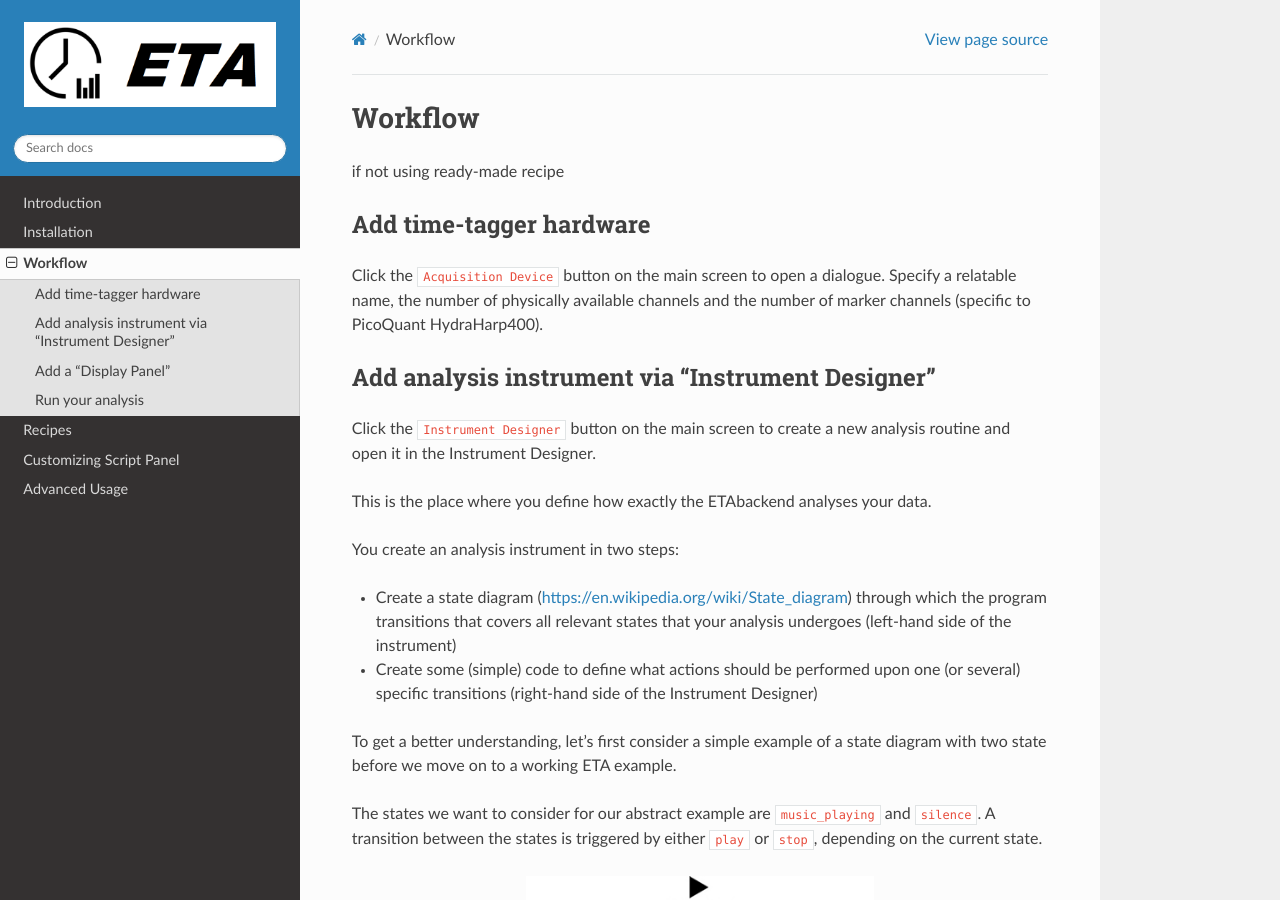
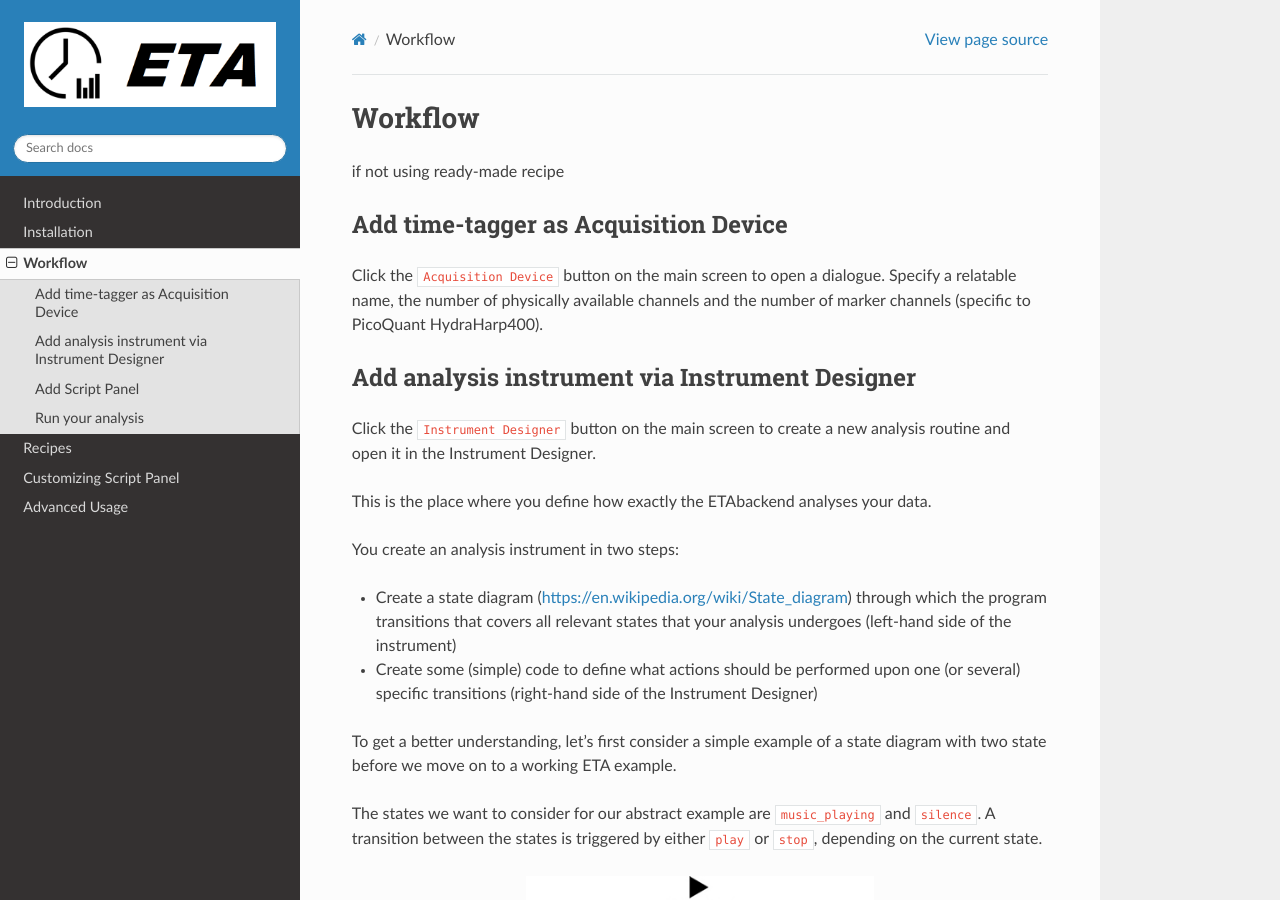
Before and after one commit to timetag/timetag.github.io, a Sphinx documentation site: the page built from docs/workflow.rst, in a window 1280 px wide and 900 px high. Built offline with Sphinx 7.4.7 and the Read the Docs theme 2.0.0, drawn with Linux system fonts in a browser that asks for light colours; some of the changed text lies outside the part shown.

Commit message:
Update workflow.rst

```diff
--- a/docs/workflow.rst
+++ b/docs/workflow.rst
@@ -5,14 +5,14 @@ Workflow
 if not using ready-made recipe
 
 
-Add time-tagger hardware
+Add time-tagger as Acquisition Device
 --------------------------
 
 Click the ``Acquisition Device`` button on the main screen to open a dialogue.
 Specify a relatable name, the number of physically available channels and
 the number of marker channels (specific to PicoQuant HydraHarp400).
 
-Add analysis instrument via “Instrument Designer”
+Add analysis instrument via Instrument Designer
 --------------------------------------------------
 
 Click the ``Instrument Designer`` button on the main screen to create a new analysis routine and open it in the Instrument Designer.
@@ -113,9 +113,9 @@ TODO: Insert graph
 
 
 
-Add a "Display Panel"
+Add Script Panel
 -----------------------
-In the ``Display Panel`` you tell ETA to run your analysis and define what happens with the result.
+In the ``Script Panel`` you tell ETA to run your analysis and define what happens with the result.
 
 A minimum example that saves the data as an Origin-compatitable ``*.txt`` file looks as follows:
 
@@ -166,4 +166,4 @@ Please refer to our pre-made recipes for inspiration.
 
 Run your analysis
 ----------------------
-Once you have added ``Hardware``, ``Instrument Designer`` and ``Display Panel``, return to the home screen and press ``Run`` on the ``Display Panel`` of your choice.
+Once you have added ``Hardware``, ``Instrument Designer`` and ``Script Panel``, return to the home screen and press ``Run`` on the ``Script Panel`` of your choice.
```
